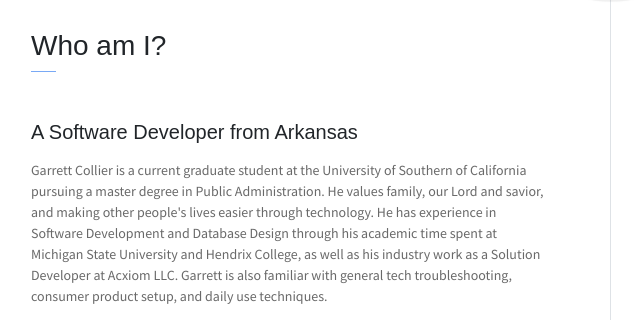
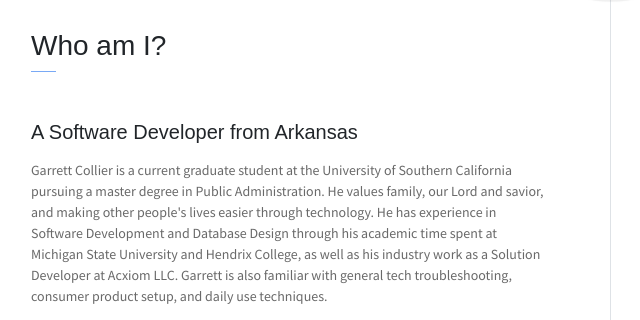
Before and after one commit to garrettcollier/garrettcollier.github.io, a website: page index.html in a window 1280 px wide. Shown: the part 748-1068 px from the top of the page, 29-669 px from the left. Drawn offline with Linux system fonts and the light colour scheme; some packages are replaced by stand-ins of ours.

Commit message:
fix double "of"

```diff
--- a/index.html
+++ b/index.html
@@ -64,7 +64,7 @@
                 <h3 class="font-weight-light">Who am I?</h3>
                 <span class="line mb-5"></span>
                 <h5 class="mb-3">A Software Developer from Arkansas</h5>
-                <p class="mt-20">Garrett Collier is a current graduate student at the University of Southern of California pursuing a master degree in Public Administration.
+                <p class="mt-20">Garrett Collier is a current graduate student at the University of Southern California pursuing a master degree in Public Administration.
                     He values family, our Lord and savior, and making other people's lives easier through technology.
                     He has experience in Software Development and Database Design through his academic time spent at Michigan State University and Hendrix College, as well as his industry work as a Solution Developer at Acxiom LLC.
                     Garrett is also familiar with general tech troubleshooting, consumer product setup, and daily use techniques.
```
